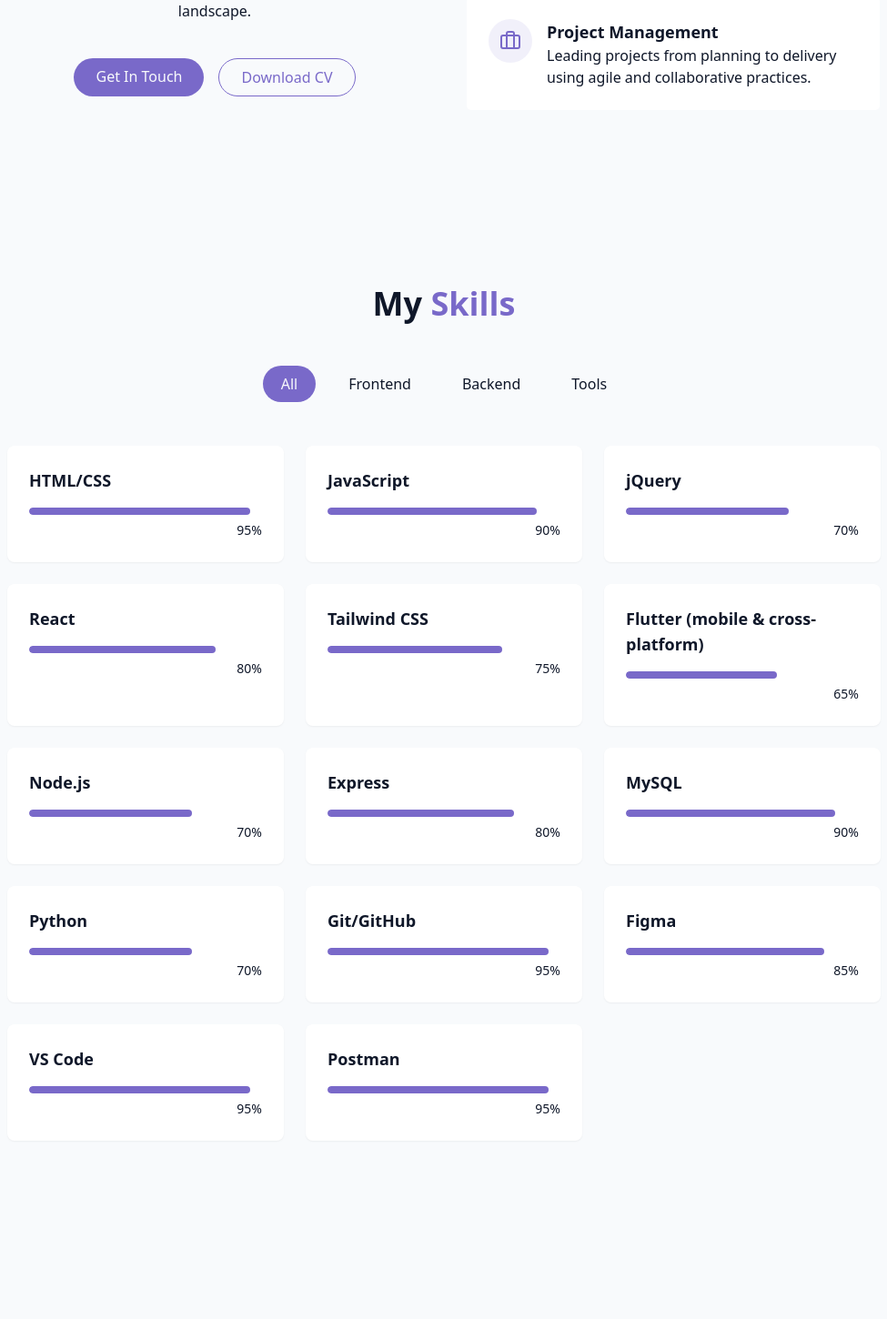
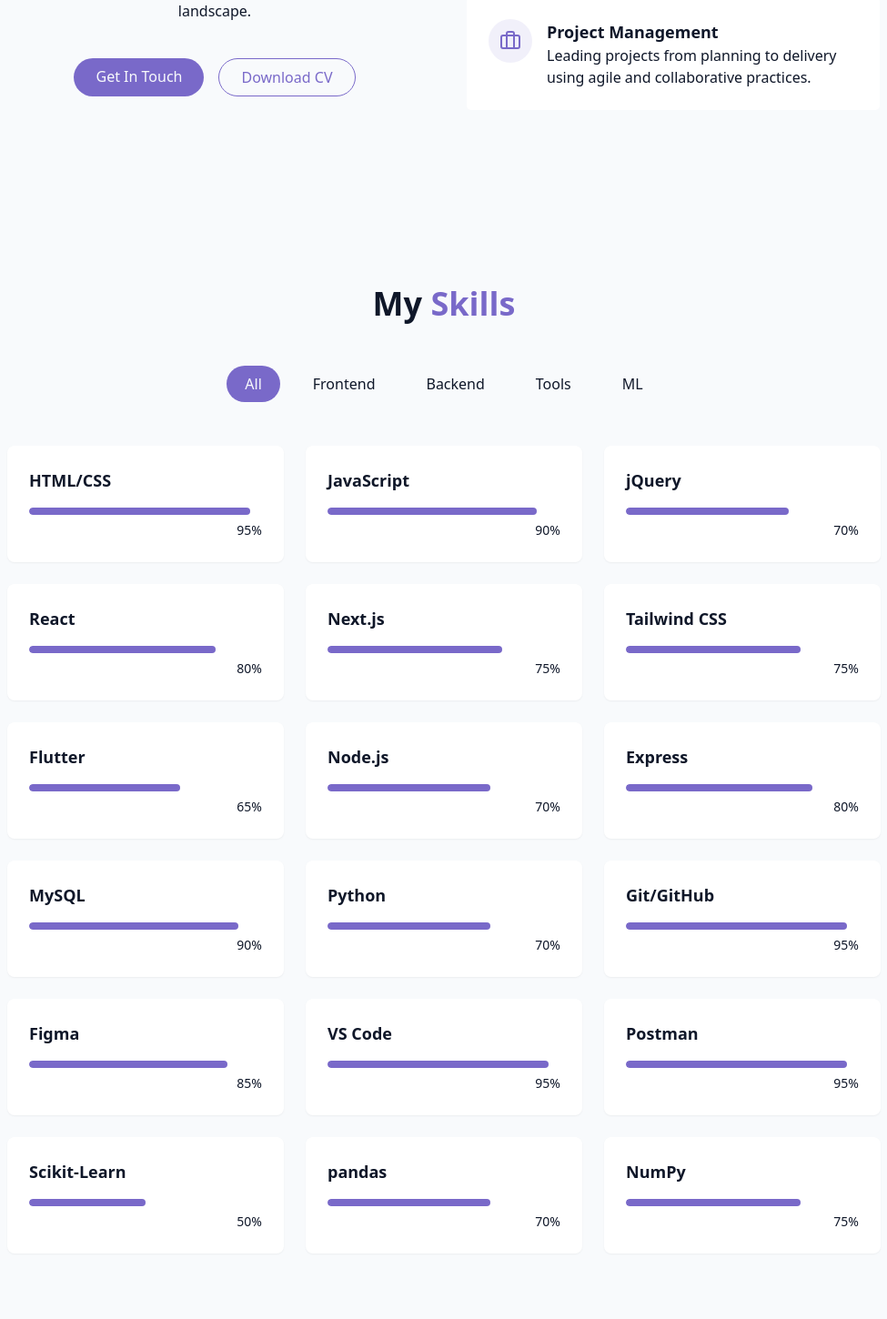
Before and after one commit to abigiyaDa/react-tailwind-portfolio, a React (Vite) app: page / in a window 1280 px wide. Shown: the part 1336-2786 px from the top of the page at 91% size, without its empty margins (152-1127 px from the left). Built offline with nearby package versions, Linux system fonts and the light colour scheme.

Commit message:
edit the skill section

```diff
--- a/src/components/SkillsSection.jsx
+++ b/src/components/SkillsSection.jsx
@@ -10,8 +10,9 @@ const Skills = [
     {name: "JavaScript", level : 90, category: "frontend"},
     {name: "jQuery", level : 70, category: "frontend"},
     {name: "React", level : 80, category: "frontend"},
+    {name: "Next.js", level : 75, category: "frontend"},
     {name: "Tailwind CSS", level : 75, category: "frontend"},
-    {name: "Flutter (mobile & cross-platform)" , level:65 , category:"frontend"},
+    {name: "Flutter " , level:65 , category:"frontend"},
 
     // backend
     {name: "Node.js", level : 70, category: "backend"},
@@ -24,8 +25,13 @@ const Skills = [
     {name: "Figma", level : 85, category: "tools"},
     {name: "VS Code", level : 95, category: "tools"},
     {name: "Postman", level : 95, category: "tools"},
+    // machine learning
+
+    {name: "Scikit-Learn", level : 50, category: "ML"},
+    {name: "pandas", level : 70, category: "ML"},
+    {name: "NumPy", level : 75, category: "ML"},
 ]
-const categories = ["all","frontend","backend","tools"]
+const categories = ["all","frontend","backend","tools","ML"]
 export const SkillsSection = () => {
     // category - are all(default) , frontend , backend , tools
     const [activeCategory,setActiveCategory] = useState("all")
```
